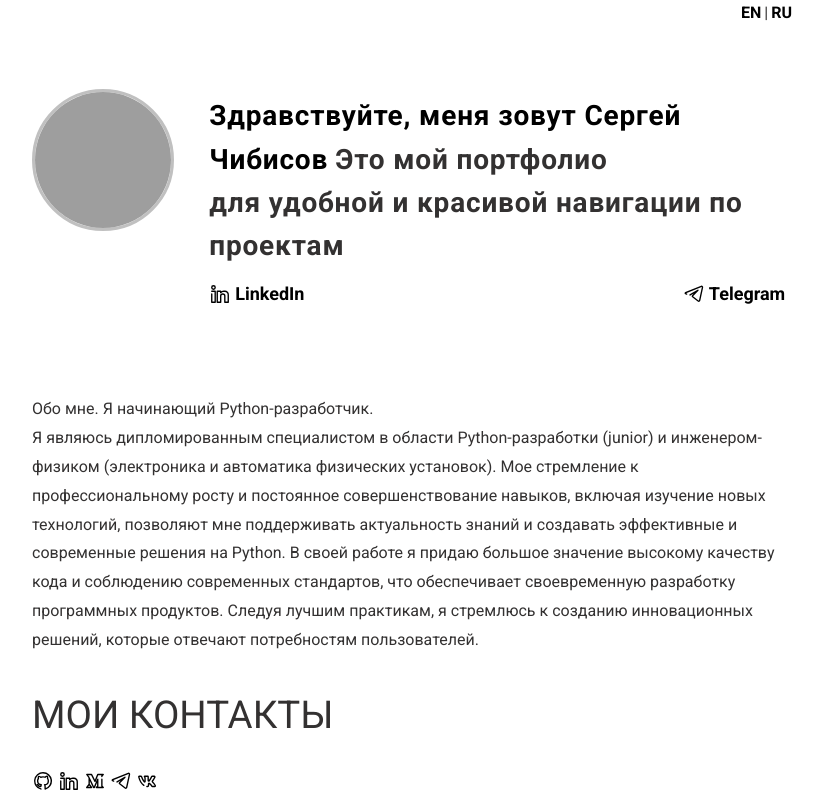
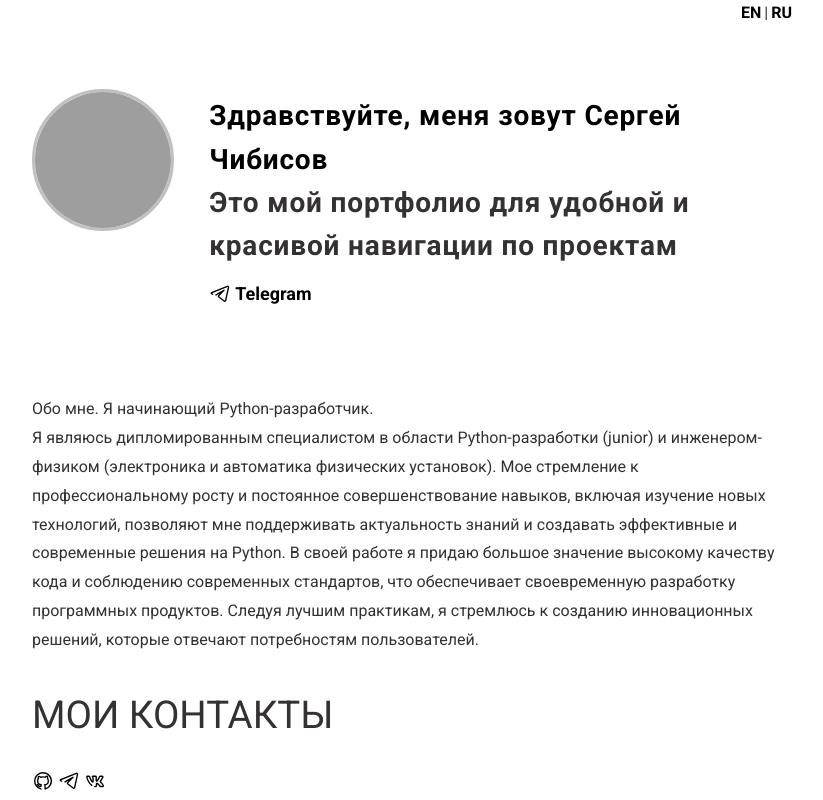
Before and after one commit to SChibisov/schibisov.github.io, a plain HTML site: page index.html in a window 1280 px wide. Shown: the top 800 px of the page, without its empty margins (228-1051 px from the left). Drawn offline with Linux system fonts and the light colour scheme; grey boxes are pictures that could not be loaded.

Commit message:
Update index.html

```diff
--- a/index.html
+++ b/index.html
@@ -2,7 +2,7 @@
 <html lang="en">
 <head>
     <meta charset="UTF-8">
-    <title>About me</title>
+    <title>Обо мне</title>
     <link rel="stylesheet" type="text/css" href="/assets/styles/styles.css">
 </head>
 <body>
@@ -23,12 +23,8 @@
                     <span class="content__name">
                         <a href="/"> Здравствуйте, меня зовут Сергей Чибисов</a>
                     </span>
-                    <span class="content__description">Это мой портфолио <br/> для удобной и красивой навигации по проектам</span>
+                    <span class="content__description"><br/> Это мой портфолио для удобной и красивой навигации по проектам</span>
                     <nav class="content__social">
-                        <a href="#link" target="_blank" class="content__social-item">
-                            <img src="assets/img/icons/in.svg" alt="LinkedIn">
-                            <span>LinkedIn</span>
-                        </a>
                         <a href="#link" target="_blank" class="content__social-item">
                             <img src="assets/img/icons/telegram.svg" alt="Telegram">
                             <span>Telegram</span>
@@ -52,8 +48,6 @@
                 <div class="content__main-item">
                     <a href="#" class="content__social-item">
                         <img src="assets/img/icons/github.svg" alt="github">
-                        <img src="assets/img/icons/in.svg" alt="linkedin">
-                        <img src="assets/img/icons/medium.svg" alt="medium">
                         <img src="assets/img/icons/telegram.svg" alt="telegram">
                         <img src="assets/img/icons/vk.svg" alt="vk">
                     </a>
@@ -144,7 +138,7 @@
                     </div>
                 </div>
 
-                <h2 class="content__subheader">Posts</h2>
+                <h2 class="content__subheader">Сообщения</h2>
                 <div class="content__main-item post">
                     <article>
                         <h2 class="main-item__title">
```
